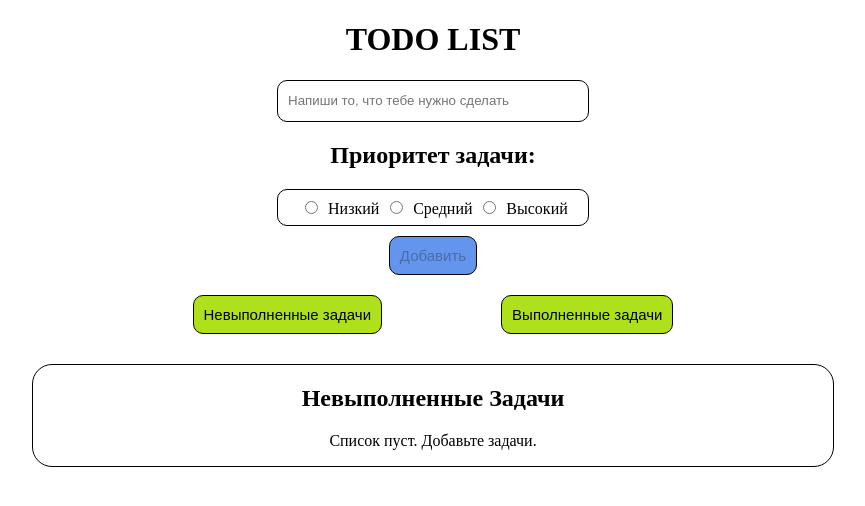
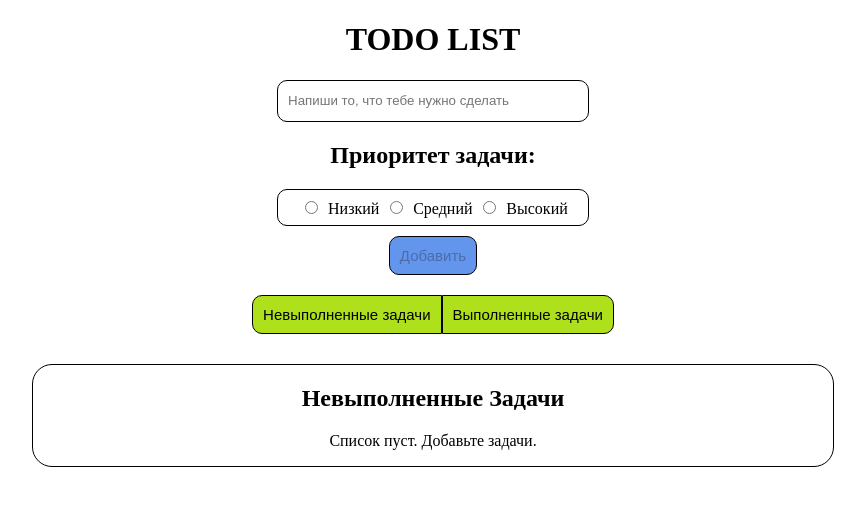
Before and after one commit to Kabatov/todos, a Vue app: page / in a window 1280 px wide. Shown: the top 506 px of the page, without its empty margins (207-1072 px from the left). Built offline with nearby package versions, Linux system fonts and the light colour scheme.

Commit message:
Доработки

```diff
--- a/src/App.vue
+++ b/src/App.vue
@@ -2,18 +2,18 @@
   <div class="todo-app">
     <TodoTitle />
     <TodoAddTask @add-task="addTask"/>
-    <ListSwitcher @set-selected-task-list="setSelectTaskList"/>
+    <ListSwitcher @change-active-tab="changeActiveTab"/>
     <keep-alive>
       <div>
         <TodoList
-          v-if="activeTab === 'task-list'"
+          v-if="isActiveTaskList"
           :task-list="taskList"
           @delete-todo="(id) => deleteTodo(id, 'taskList', 'taskListCompleted')"
           :title="'Невыполненные Задачи'"
           @update-task="updateTask"
         />
         <TodoList
-          v-if="activeTab === 'task-list-completed'"
+          v-if="isActiveTaskListCompleted"
           :task-list="taskListCompleted"
           @delete-todo="(id) => deleteTodo(id, 'taskListCompleted', 'taskList')"
           :title="'Выполненные Задачи'"
@@ -41,7 +41,17 @@
     return {
       taskList: [],
       taskListCompleted: [],
-      activeTab: 'task-list'
+      isActiveTaskListTab: 'task-list'
+    }
+  },
+
+  computed: {
+    isActiveTaskList() {
+      return this.isActiveTaskListTab === 'task-list';
+    },
+
+    isActiveTaskListCompleted() {
+      return this.isActiveTaskListTab === 'task-list-completed';
     }
   },
 
@@ -85,8 +95,8 @@
       });
     },
 
-    setSelectTaskList(str) {
-      this.activeTab = str;
+    changeActiveTab(newTab) {
+      this.isActiveTaskListTab = newTab;
     }
   }
 }
--- a/src/components/ListSwitcher.vue
+++ b/src/components/ListSwitcher.vue
@@ -1,13 +1,13 @@
 <template>
-  <div class="task-list-switching">
+  <div class="list-switcher">
     <button
-      class="task-list-switching__button"
+      class="list-switcher__button-left"
       @click="setSelectTask('task-list')"
     >
       Невыполненные задачи
     </button>
     <button
-      class="task-list-switching__button"
+      class="list-switcher__button-right"
       @click="setSelectTask('task-list-completed')"
     >
       Выполненные задачи
@@ -17,29 +17,39 @@
 
 <script>
 export default {
-
   methods: {
     setSelectTask(str) {
-            this.$emit('set-selected-task-list', str)
+      this.$emit('change-active-tab', str)
     }
   }
 }
 </script>
 
 <style>
-.task-list-switching {
-    width: 600px;
+.list-switcher {
   margin: 0 auto;
   display: flex;
-    justify-content: space-around;
+  justify-content: center;
   padding: 20px 0 20px 0;
 }
 
-.task-list-switching__button {
+.list-switcher__button-left {
   padding: 10px;
   border: 1px solid black;
-    border-radius: 10px;
-    background-color: rgb(175, 224, 28);
+  border-top-left-radius: 10px;
+  border-bottom-left-radius: 10px;
+  background-color: #afe01c;
   font-size: 15px;
+  cursor: pointer;
+}
+
+.list-switcher__button-right {
+  padding: 10px;
+  border: 1px solid black;
+  border-top-right-radius: 10px;
+  border-bottom-right-radius: 10px;
+  background-color: #afe01c;
+  font-size: 15px;
+  cursor: pointer;
 }
 </style>
```
Lines whose indentation alone changed are shown as unchanged.
